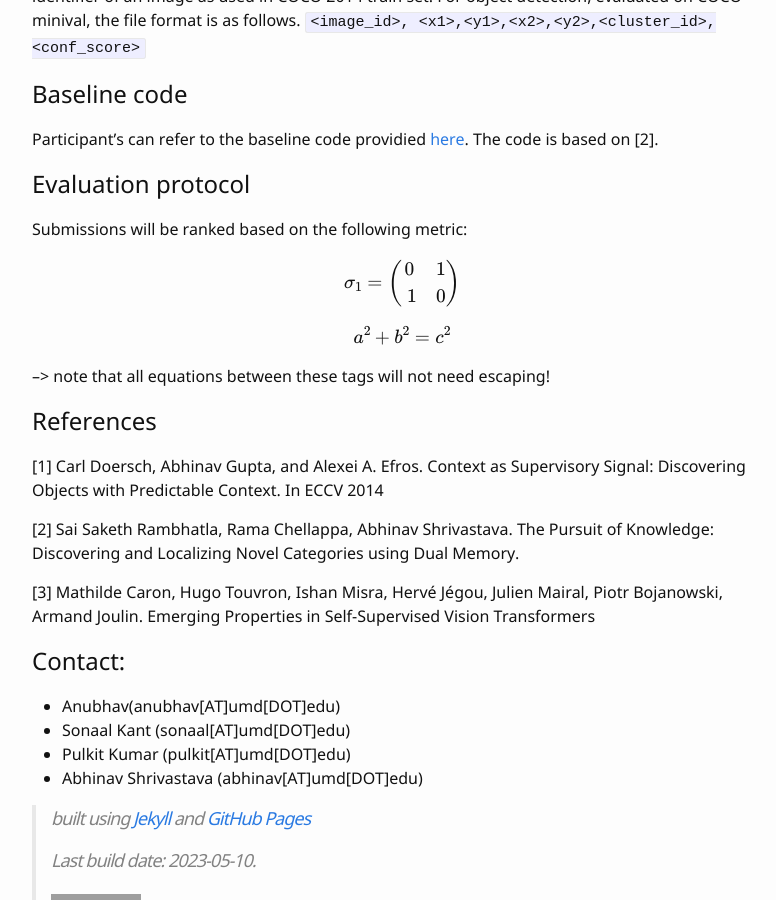
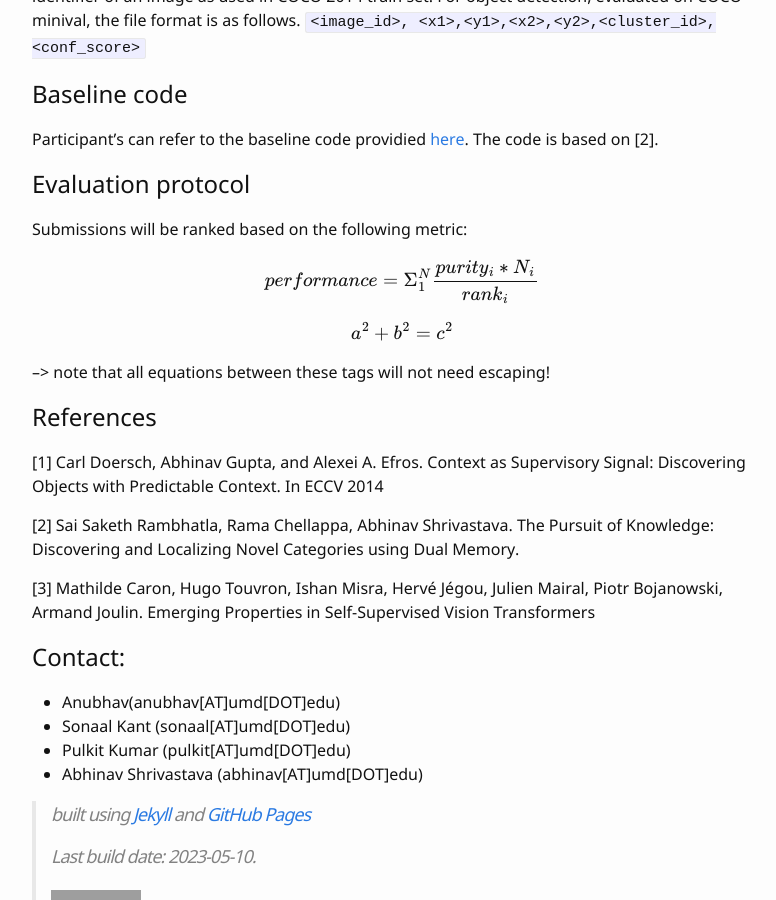
Before and after one commit to obj-disc/obj-disc.github.io, a Jekyll site: the page built from index.md, in a window 1280 px wide and 900 px high, scrolled down 2140 px. Shown: the whole window, without its empty margins (238-1014 px from the left). Built offline with Jekyll 4.4.1, drawn with Linux system fonts in a browser that asks for light colours; formulas are drawn with MathJax 3; grey boxes are pictures that could not be loaded.

Commit message:
adding equation

```diff
--- a/index.md
+++ b/index.md
@@ -90,11 +90,7 @@ Submissions will be ranked based on the following metric:
 
 \begin{equation}
 \begin{aligned}
-  {\sigma}_{1} =
-  \begin{pmatrix}
-    0 & 1 \\\\\\\\
-    1 & 0
-  \end{pmatrix}
+  {performance} = \Sigma_{1}^{N}\frac{purity_{i}*N_{i}}{rank_{i}}
 \end{aligned}
 \end{equation}
 
```
